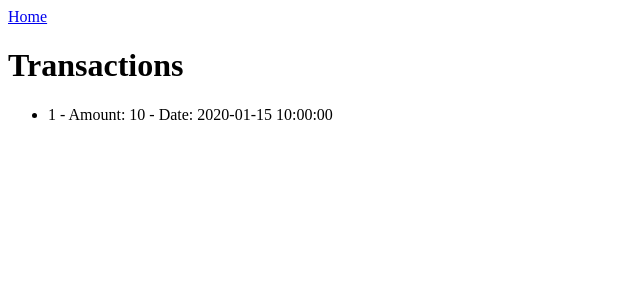
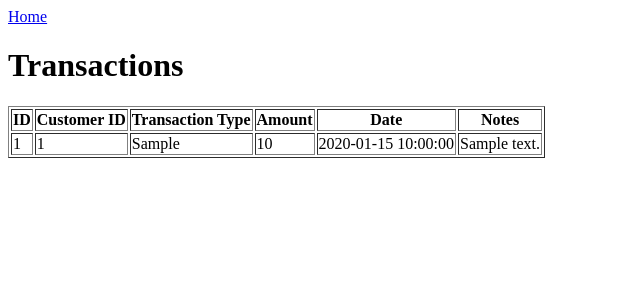
Before and after one commit to hassannajj/PaymentTracker, a Flask app: template templates/transaction_list.html in a window 1280 px wide. Shown: the top 300 px of the page, without its empty margins (0-640 px from the left). Run offline with Flask 3, Linux system fonts and the light colour scheme; the template is opened without the code that fills it: most values are stand-ins (such as "Sample title", 1, 10 or a date in 2020).

Commit message:
customer and transaction list display + cleanup

```diff
--- a/app.py
+++ b/app.py
@@ -36,11 +36,17 @@ def add_customer():
     if request.method == 'POST':
         name = request.form.get('name')
         rate = request.form.get('rate')
-        repository.add_customer(name, rate)
+        customer = repository.Customer(
+            id=None,
+            name=name,
+            rate=rate
+        )
+        repository.add_customer(customer)
         return redirect(url_for('show_customers'))
 
     # Else, GET request
     return render_template('add_customer.html')
+
 
 @app.route('/transactions')
 def show_transactions():
@@ -53,3 +59,26 @@ def show_transaction(id: int):
     if not transaction:
         return {"error": f"No transaction found with ID {id}"}, 404
     return f'Transaction {transaction.id}: Customer {transaction.customer_id} {transaction.transaction_type} {transaction.amount} on {transaction.date} ({transaction.notes})'
+
+@app.route('/add_transaction', methods=['GET', 'POST'])
+def add_transaction():
+    if request.method == 'POST':
+        customer_id = request.form.get('customer_id')
+        transaction_type = request.form.get('transaction_type')
+        amount = request.form.get('amount')
+        date = request.form.get('date')
+        notes = request.form.get('notes')
+        transaction = repository.Transaction(
+            id=None,
+            customer_id=customer_id,
+            transaction_type=transaction_type,
+            amount=amount,
+            date=date,
+            notes=notes
+        )
+        repository.add_transaction(transaction)
+        return redirect(url_for('show_transactions'))
+
+    # Else, GET request
+    customers = repository.get_all_customers()
+    return render_template('add_transaction.html', customers=customers)
--- a/repository.py
+++ b/repository.py
@@ -67,10 +67,10 @@ def get_specific_customer(customer_id) -> Customer:
     print(f"No customer found with ID {customer_id}.")
     return None
 
-def add_customer(name, rate):
+def add_customer(customer: Customer):
     db_conn = db.get_db()
     cursor = db_conn.cursor()
-    cursor.execute("INSERT INTO customers (name, rate) VALUES (?, ?)", (name, rate))
+    cursor.execute("INSERT INTO customers (name, rate) VALUES (?, ?)", (customer.name, customer.rate))
     db_conn.commit()
 
 
@@ -124,7 +124,7 @@ def get_specific_transaction(transaction_id):
     print(f"No transaction found with ID {transaction_id}.")
     return None
 
-def add_transaction(transaction):
+def add_transaction(transaction: Transaction):
     db_conn = db.get_db()
     cursor = db_conn.cursor()
     cursor.execute("INSERT INTO transactions (customer_id, transaction_type, amount, date, notes) VALUES (?, ?, ?, ?, ?)",
--- a/templates/index.html
+++ b/templates/index.html
@@ -6,6 +6,7 @@
 <body>
     <h1>Welcome to the Payment Tracker</h1>
     <a href="/add_customer">Add Customer</a><br>
+    <a href="/add_transaction">Add Transaction</a><br>
     <a href="/customers">View Customers</a><br>
     <a href="/transactions">View Transactions</a><br>
 </body>
--- a/templates/transaction_list.html
+++ b/templates/transaction_list.html
@@ -6,9 +6,29 @@
 <body>
     <a href="/">Home</a>
     <h1>Transactions</h1>
-    <ul>
-        {% for transaction in transactions %}
-            <li>{{ transaction.customer_id}} - Amount: {{ transaction.amount }} - Date: {{ transaction.date }}</li>
-        {% endfor %}
-    </ul>
+    <table border="1">
+        <thead>
+            <tr>
+                <th>ID</th>
+                <th>Customer ID</th>
+                <th>Transaction Type</th>
+                <th>Amount</th>
+                <th>Date</th>
+                <th>Notes</th>
+            </tr>
+        </thead>
+
+        <tbody>
+            {% for transaction in transactions %}
+            <tr>
+                <td>{{ transaction.id }}</td>
+                <td>{{ transaction.customer_id }}</td>
+                <td>{{ transaction.transaction_type }}</td>
+                <td>{{ transaction.amount }}</td>
+                <td>{{ transaction.date }}</td>
+                <td>{{ transaction.notes }}</td>
+            </tr>
+            {% endfor %}
+        </tbody>
+    </table>
 </html>
```
Also changed, not shown: templates/add_transaction.html (added, +26 -0 lines), templates/customer.html (+22 -6 lines), templates/customer_list.html (+19 -10 lines).
